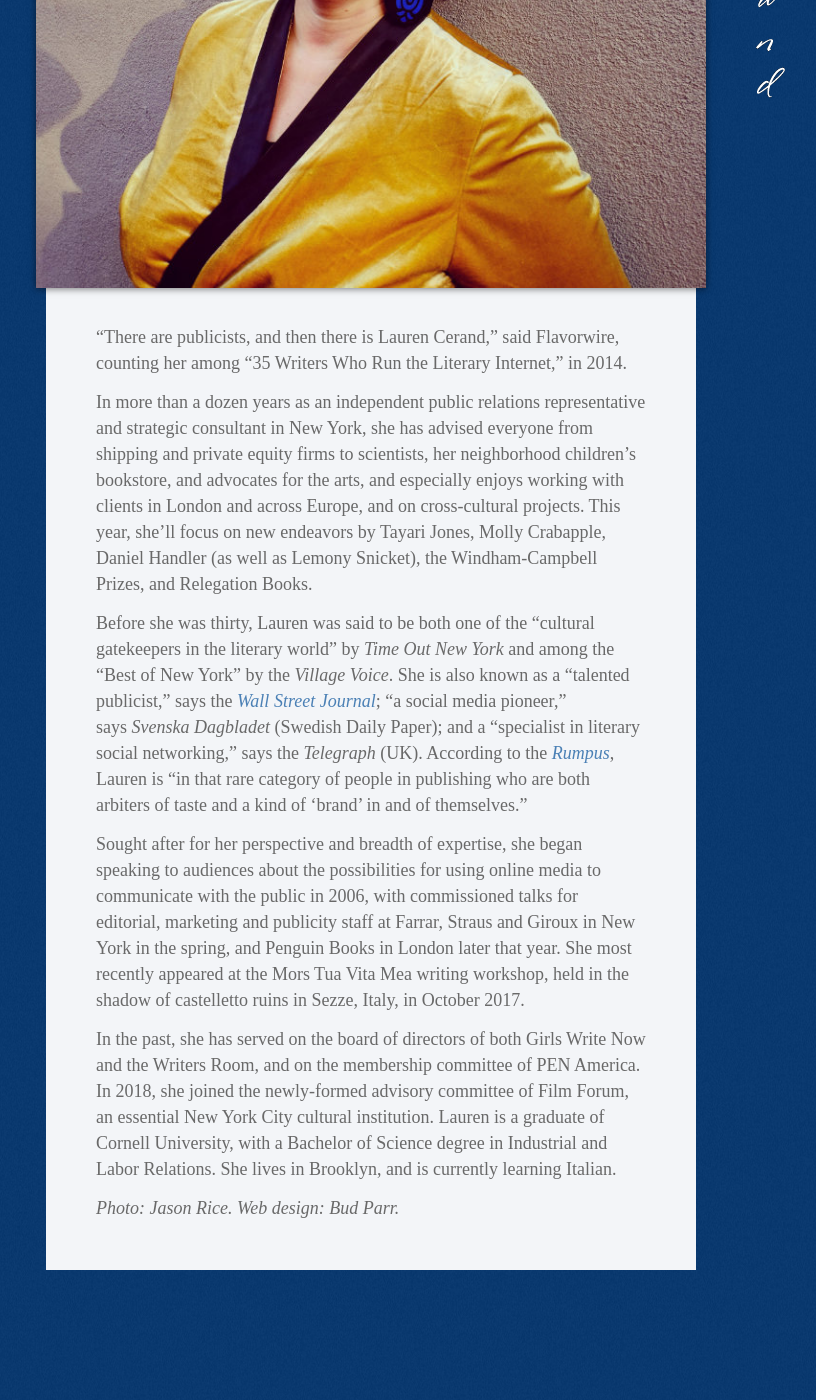
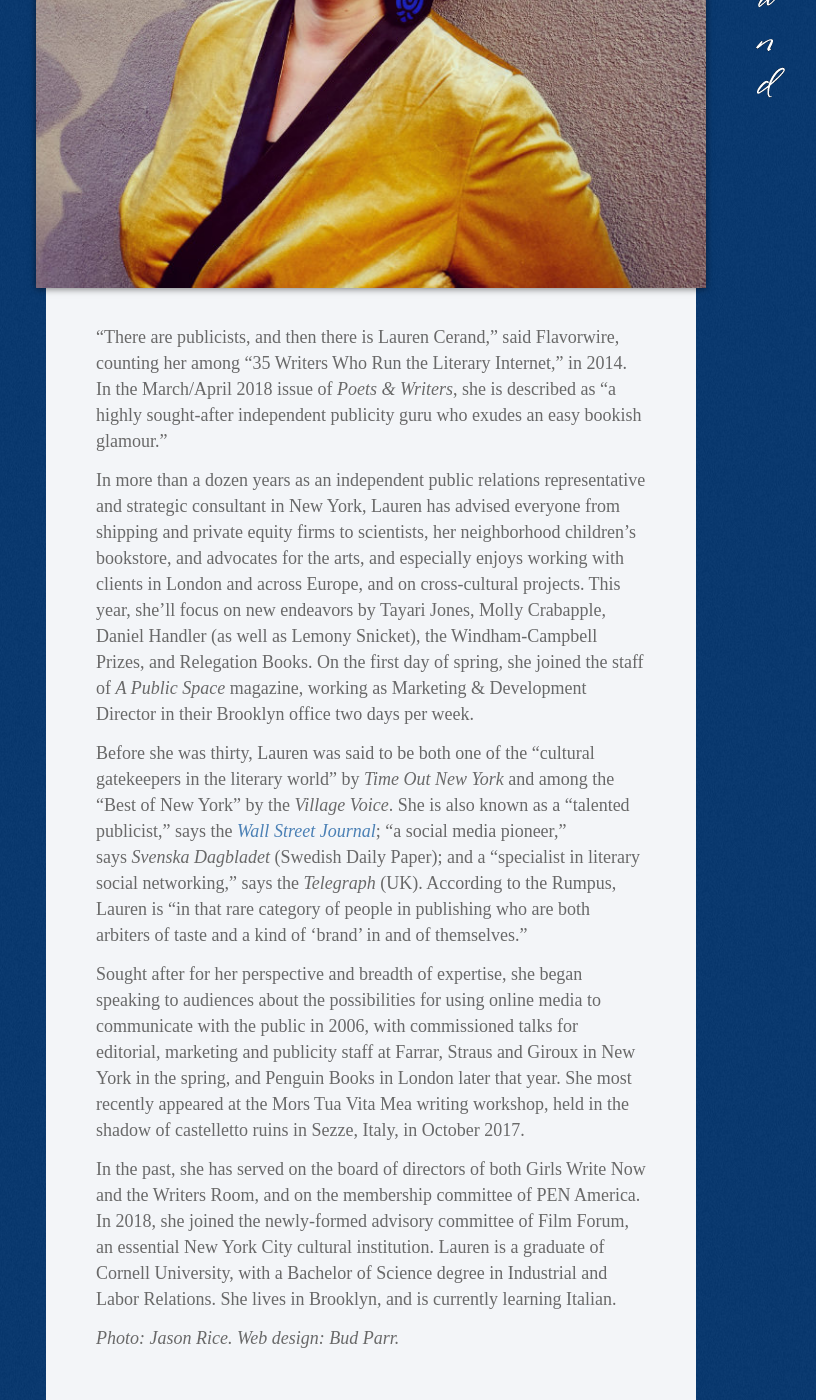
Before and after one commit to sonnetmedia/laurencerand.com, a Jekyll site: the page built from _pages/home.md, in a window 1280 px wide and 1400 px high, scrolled down 525 px. Shown: the whole window, without its empty margins (19-835 px from the left). Built offline with Jekyll 4.4.1, drawn with Linux system fonts in a browser that asks for light colours; before the commit the page ends 1795 px from its top, so only the background shows below that.

Commit message:
Updated '_pages/home.md' via CloudCannon

```diff
--- a/_pages/home.md
+++ b/_pages/home.md
@@ -3,12 +3,11 @@
 image: /uploads/laurencerandhi-res-1.jpg
 ---
 
+“There are publicists, and then there is Lauren Cerand,” said Flavorwire, counting her among “35 Writers Who Run the Literary Internet,” in 2014. In the March/April 2018 issue of&nbsp;*Poets & Writers*, she is described as "a highly sought-after independent publicity guru who exudes an easy bookish glamour."
 
-“There are publicists, and then there is Lauren Cerand,” said Flavorwire, counting her among “35 Writers Who Run the Literary Internet,” in 2014.
+In more than a dozen years as an independent public relations representative and strategic consultant in New York, Lauren has advised everyone from shipping and private equity firms to scientists, her neighborhood children’s bookstore, and advocates for the arts, and especially enjoys working with clients in London and across Europe, and on cross-cultural projects. This year, she’ll focus on new endeavors by Tayari Jones, Molly Crabapple, Daniel Handler (as well as Lemony Snicket), the Windham-Campbell Prizes, and Relegation Books. On the first day of spring, she joined the staff of&nbsp;*A Public Space*&nbsp;magazine, working as Marketing & Development Director in their Brooklyn office two days per week.
 
-In more than a dozen years as an independent public relations representative and strategic consultant in New York, she has advised everyone from shipping and private equity firms to scientists, her neighborhood children's bookstore, and advocates for the arts, and especially enjoys working with clients in London and across Europe, and on cross-cultural projects. This year, she'll focus on new endeavors by Tayari Jones, Molly Crabapple, Daniel Handler (as well as Lemony Snicket), the Windham-Campbell Prizes, and Relegation Books.
-
-Before she was thirty, Lauren was said to be both one of the “cultural gatekeepers in the literary world” by&nbsp;*Time Out New York*&nbsp;and among the “Best of New York” by the&nbsp;*Village Voice*. She is also known as a “talented publicist,” says the&nbsp;[*Wall Street Journal*](http://www.wsj.com/articles/how-preparation-for-the-next-life-became-a-big-hit-for-tyrant-1421351378?tesla=y); “a social media pioneer,” says&nbsp;*Svenska Dagbladet*&nbsp;(Swedish Daily Paper); and a “specialist in literary social networking,” says the&nbsp;*Telegraph*&nbsp;(UK). According to the&nbsp;[*Rumpus*](http://therumpus.net/2012/05/lit-link-round-up-16/), Lauren is “in that rare category of people in publishing who are both arbiters of taste and a kind of ‘brand’ in and of themselves.”
+Before she was thirty, Lauren was said to be both one of the “cultural gatekeepers in the literary world” by&nbsp;*Time Out New York*&nbsp;and among the “Best of New York” by the&nbsp;*Village Voice*. She is also known as a “talented publicist,” says the&nbsp;*[Wall Street Journal](https://www.wsj.com/articles/how-preparation-for-the-next-life-became-a-big-hit-for-tyrant-1421351378?tesla=y)*; “a social media pioneer,” says&nbsp;*Svenska Dagbladet*&nbsp;(Swedish Daily Paper); and a “specialist in literary social networking,” says the&nbsp;*Telegraph*&nbsp;(UK). According to the Rumpus, Lauren is “in that rare category of people in publishing who are both arbiters of taste and a kind of ‘brand’ in and of themselves.”
 
 Sought after for her perspective and breadth of expertise, she began speaking to audiences about the possibilities for using online media to communicate with the public in 2006, with commissioned talks for editorial, marketing and publicity staff at Farrar, Straus and Giroux in New York in the spring, and Penguin Books in London later that year. She most recently appeared at the Mors Tua Vita Mea writing workshop, held in the shadow of castelletto ruins in Sezze, Italy, in October 2017.&nbsp;
 
```
